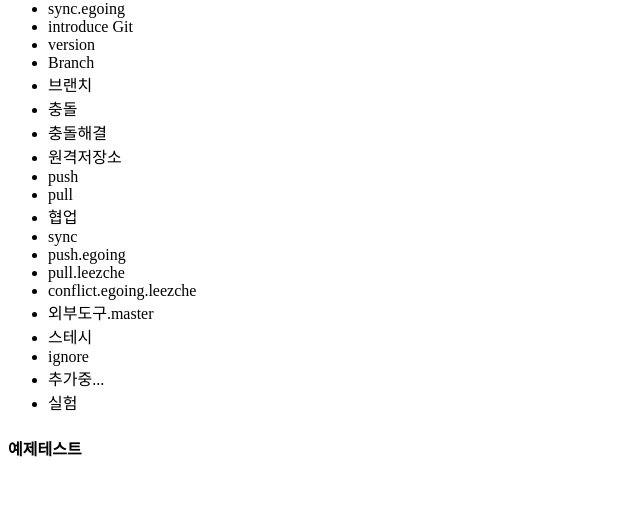
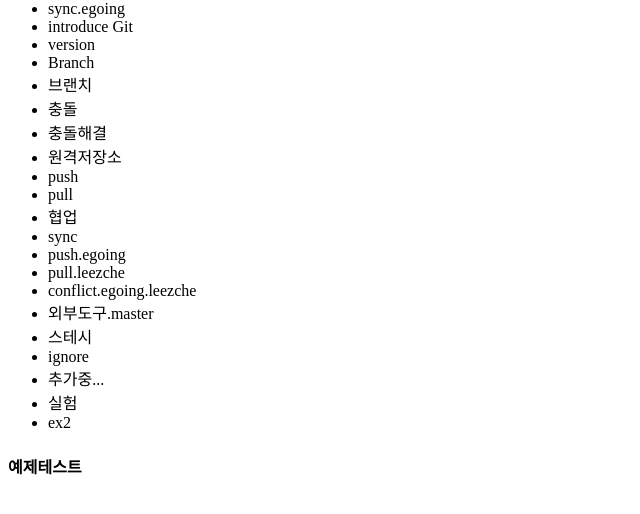
Before and after one commit to jt01052552295/open_git_test, a plain HTML site: page index.html in a window 1280 px wide. Shown: the part 66-580 px from the top of the page, without its empty margins (0-640 px from the left). Drawn offline with Linux system fonts and the light colour scheme.

Commit message:
ex2 추가

```diff
--- a/index.html
+++ b/index.html
@@ -28,6 +28,7 @@
             <li>ignore</li>
             <li>추가중...</li>
             <li>실험</li>
+            <li>ex2</li>
         </ul>
         <footer>
         <h4>예제테스트</h4>
```
